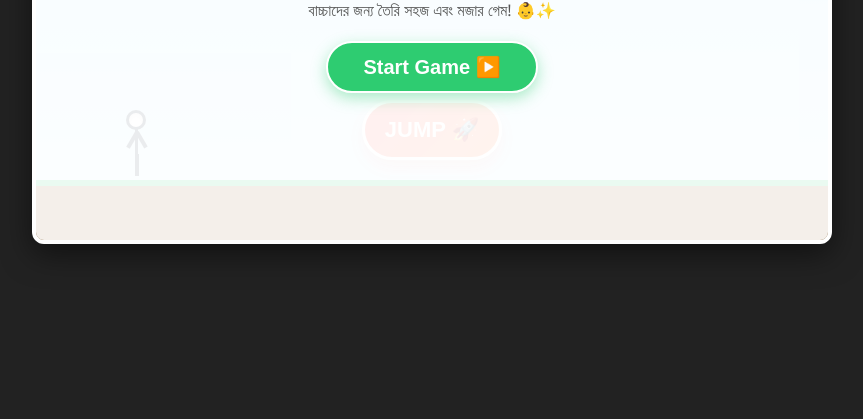
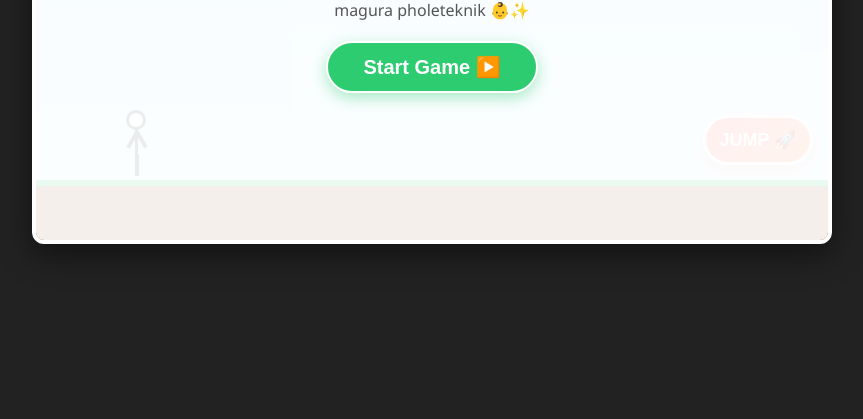
Before and after one commit to rifatislam-12Q/my-collage-project1, a plain HTML site: page index.html in a window 1280 px wide. Shown: the part 381-800 px from the top of the page, without its empty margins (208-1071 px from the left). Drawn offline with Linux system fonts and the light colour scheme.

Commit message:
game ui and jump button updated

```diff
--- a/index.html
+++ b/index.html
@@ -47,7 +47,7 @@
             border: 4px solid #fff;
         }
 
-        /* সুন্দর মেঘ (Clouds) */
+        /* মেঘ */
         .cloud {
             position: absolute;
             background: white;
@@ -97,7 +97,7 @@
             border: 2px solid var(--primary);
         }
 
-        /* মাঠ বা মাটি */
+        /* মাঠ  */
         #ground {
             position: absolute;
             bottom: 0;
@@ -139,7 +139,7 @@
             left: 18.5px;
         }
 
-        /* হাত দুটি অ্যানিমেশনসহ */
+        /* হাত অ্যানিমেশনসহ */
         .arm {
             position: absolute;
             width: 3.5px;
@@ -151,7 +151,7 @@
         .arm.left { left: 18.5px; transform: rotate(30deg); }
         .arm.right { left: 18.5px; transform: rotate(-30deg); }
 
-        /* পা দুটি রানিং অ্যানিমেশনসহ */
+        /* রানিং অ্যানিমেশনসহ */
         .leg {
             position: absolute;
             width: 3.5px;
@@ -181,7 +181,7 @@
         .jumping .arm.left { transform: rotate(140deg); }
         .jumping .arm.right { transform: rotate(-140deg); }
 
-        /* সুন্দর বাধা (Cute Monster) */
+        /* সুন্দর বাধা  */
         #obstacle {
             width: 35px;
             height: 35px;
@@ -202,21 +202,21 @@
             font-size: 14px;
         }
 
-        /* প্রফেশনাল বড় জাম্প বাটন */
+        /* জাম্প বাটন */
+
 #jumpButton {
     position: absolute;
-            bottom: 80px;
-            left: 50%;
-            transform: translateX(-50%);
-            width: 140px;
-            height: 60px;
+    bottom: 75px;
+    right: 15px;
+    width: 110px;
+    height: 50px;
     background: linear-gradient(135deg, #FF6B6B, #FF8E53);
     border: none;
     border-radius: 50px;
     color: white;
-            font-size: 22px;
+    font-size: 18px;
     font-weight: bold;
-            box-shadow: 0 8px 15px rgba(255, 107, 107, 0.4);
+    box-shadow: 0 6px 12px rgba(255, 107, 107, 0.4);
     cursor: pointer;
     z-index: 20;
     outline: none;
@@ -227,10 +227,9 @@
     transition: transform 0.1s;
 }
 #jumpButton:active {
-            transform: translateX(-50%) scale(0.92);
-            box-shadow: 0 4px 8px rgba(255, 107, 107, 0.4);
+    transform: scale(0.92);
+    box-shadow: 0 3px 6px rgba(255, 107, 107, 0.4);
 }
-
         /* স্ক্রিন ওভারলে */
         .screen-overlay {
             position: absolute;
@@ -314,8 +313,8 @@
         <button id="jumpButton">JUMP 🚀</button>
 
         <div id="startScreen" class="screen-overlay">
-            <h1>Stickman Jump Adventure!</h1>
-            <p>বাচ্চাদের জন্য তৈরি সহজ এবং মজার গেম! 👶✨</p>
+            <h1>Stickman game </h1>
+            <p>magura pholeteknik 👶✨</p>
             <button class="action-btn" onclick="startGame()">Start Game ▶️</button>
         </div>
 
```
Lines whose indentation alone changed are shown as unchanged.
